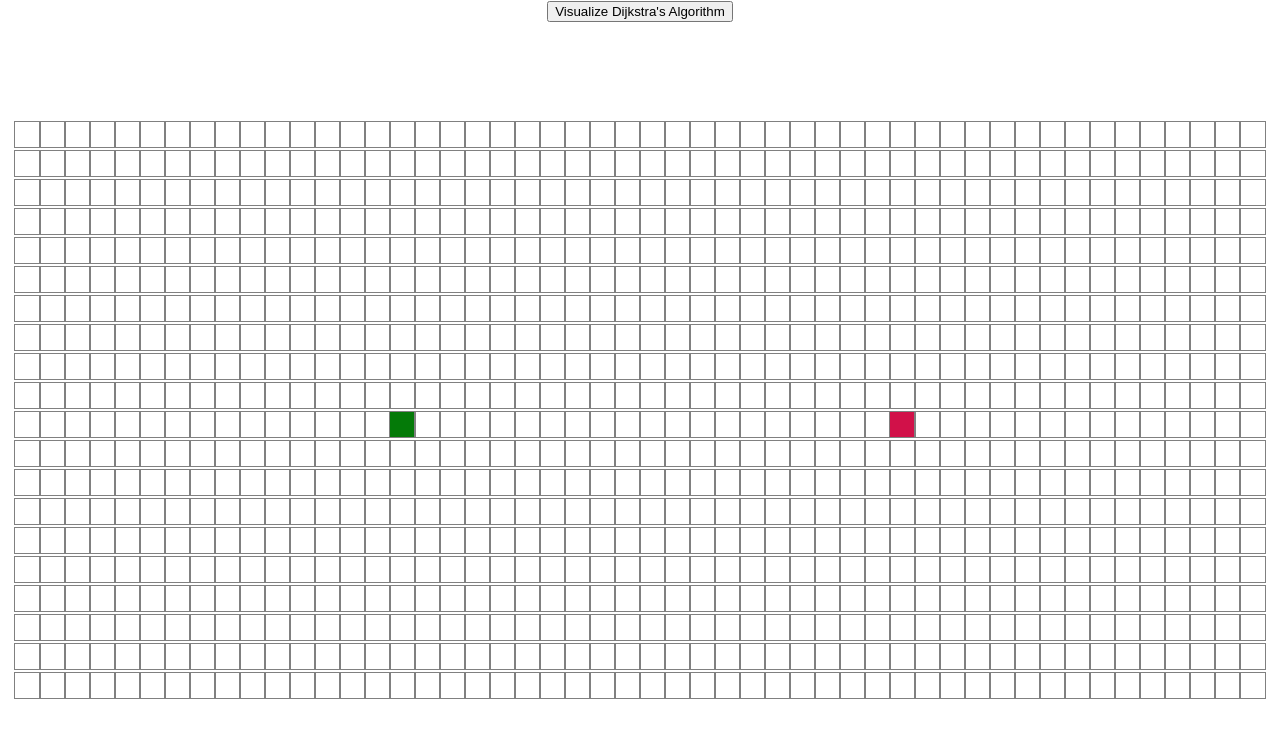
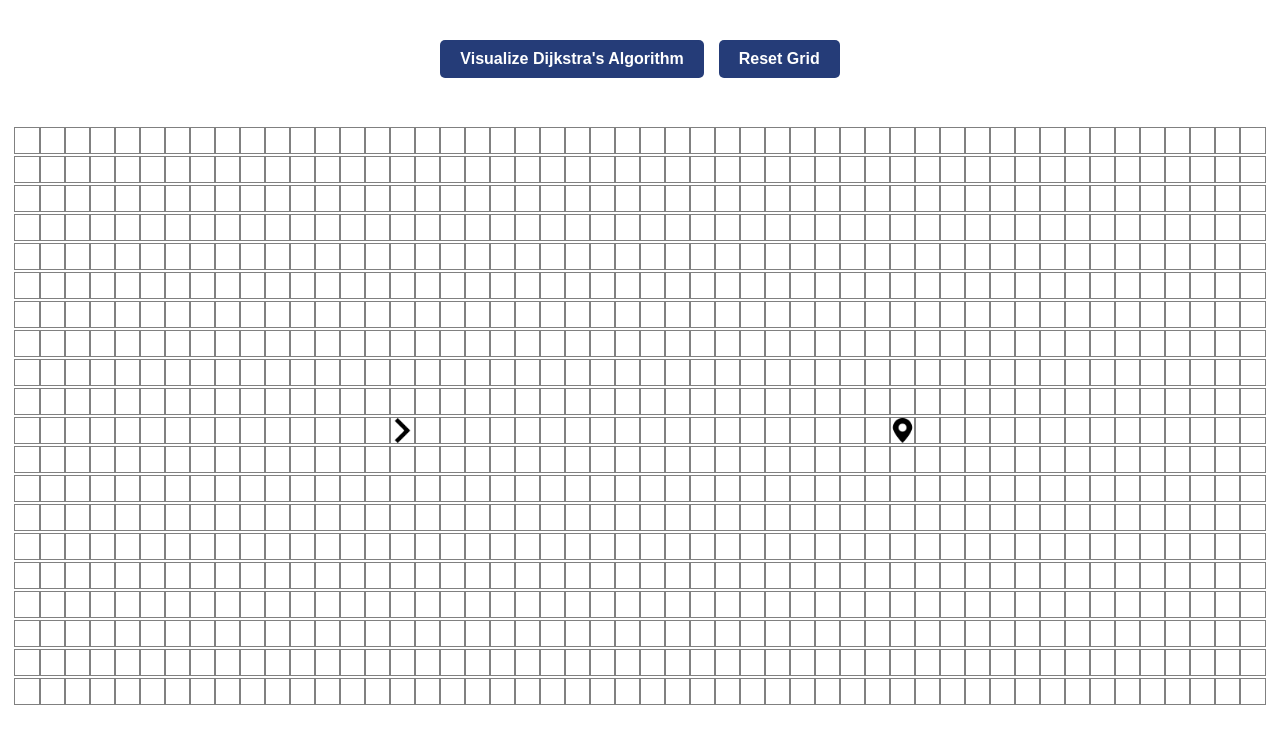
Before and after one commit to projeto-de-algoritmos/Grafos2_Dijkstra-Visualizer, a React (Create React App) app in the folder dijkstra-visualizer/: page / in a window 1280 px wide. Shown: the top 744 px of the page. Built offline with nearby package versions, Linux system fonts and the light colour scheme.

Commit message:
Adiciona botao de reset do grid

```diff
--- a/dijkstra-visualizer/src/PathfindingVisualiser/Node/Node.css
+++ b/dijkstra-visualizer/src/PathfindingVisualiser/Node/Node.css
@@ -6,7 +6,7 @@
 }
 
 .node-visited{
-    background-color: #6610F2;
+    background-color: #2B59C3;
 }
 
 .node-visited-animation {
@@ -18,14 +18,20 @@
       background-color: white;
     }
     to {
-      background-color: #6610F2;
+      background-color: #1098F7;
     }
 }
 
 .node-finish {
-    background-color:#D11149;
+    background-image: url("../../assets/localizador-de-mapa.png");
+    background-position: center;
+    background-repeat: no-repeat;
+    background-size: contain;
 }
 
 .node-start {
-    background-color: #047a08;
+    background-image: url("../../assets/botao-de-seta-para-a-direita-do-teclado.png");
+    background-position: center;
+    background-repeat: no-repeat;
+    background-size: contain;
 }
--- a/dijkstra-visualizer/src/PathfindingVisualiser/PathfindingVisualiser.css
+++ b/dijkstra-visualizer/src/PathfindingVisualiser/PathfindingVisualiser.css
@@ -1,4 +1,37 @@
 .grid{
-    margin: 100px 0 0;
+    margin: 50px 0 0;
     padding-bottom: 50px;
 }
+
+.navBar{
+    margin-top: 40px;
+}
+
+.visualize-btn {
+    background-color: #253C78;
+    color: #fff;
+    padding: 10px 20px;
+    border-radius: 5px;
+    text-align: center;
+    text-decoration: none;
+    display: inline-block;
+    font-size: 16px;
+    font-weight: bold;
+    border: none;
+    cursor: pointer;
+    margin-right: 15px;
+}
+
+.reset-btn {
+    background-color: #253C78;
+    color: #fff;
+    padding: 10px 20px;
+    border-radius: 5px;
+    text-align: center;
+    text-decoration: none;
+    display: inline-block;
+    font-size: 16px;
+    font-weight: bold;
+    border: none;
+    cursor: pointer;
+}
--- a/dijkstra-visualizer/src/PathfindingVisualiser/PathfindingVisualiser.jsx
+++ b/dijkstra-visualizer/src/PathfindingVisualiser/PathfindingVisualiser.jsx
@@ -63,20 +63,43 @@ export default class PathfidingVisualiser extends Component{
         const startNode = grid[START_NODE_ROW][START_NODE_COL];
         const finishNode = grid[FINISH_NODE_ROW][FINISH_NODE_COL];
         const visitedNodesInOrder = dijkstra(grid, startNode, finishNode);
-        console.log(visitedNodesInOrder[visitedNodesInOrder.length -1].col);
-        console.log(visitedNodesInOrder[visitedNodesInOrder.length -1].row);
         this.animateDijkstraSpot(visitedNodesInOrder);
         const nodesInShortestPathOrder = getNodesInShortestPathOrder(finishNode);
+    }
 
+    resetGrid(){
+        const {grid} = this.state;
+
+        for (const row of grid) {
+            for (const node of row) {
+                if(node.isStart){
+                    document.getElementById(`node-${node.row}-${node.col}`).className ='node node-start';
+                }
+                else if(node.isFinish){
+                    document.getElementById(`node-${node.row}-${node.col}`).className ='node node-finish';
+                } else{
+                    document.getElementById(`node-${node.row}-${node.col}`).className ='node';
+                }
+                node.isVisited = false;
+                node.isWall = false;
+                node.previousNode = null;
+                node.distance = Infinity;
+            }
+        }
     }
 
     render(){
         const {grid} = this.state;
         return (
             <div>
-                <button onClick={() => this.visualizeDijkstra()}>
-                    Visualize Dijkstra's Algorithm
-                </button>
+                <div className="navBar">
+                    <button className="visualize-btn"onClick={() => this.visualizeDijkstra()}>
+                        Visualize Dijkstra's Algorithm
+                    </button>
+                    <button className="reset-btn"onClick={() => this.resetGrid()}>
+                        Reset Grid
+                    </button>
+                </div>
                 <div className="grid">
                     {grid.map((row, rowIdx) =>{
                         return <div key={rowIdx}>
```
Also changed, not shown: dijkstra-visualizer/src/assets/botao-de-seta-para-a-direita-do-teclado.png (added), dijkstra-visualizer/src/assets/localizador-de-mapa.png (added).
